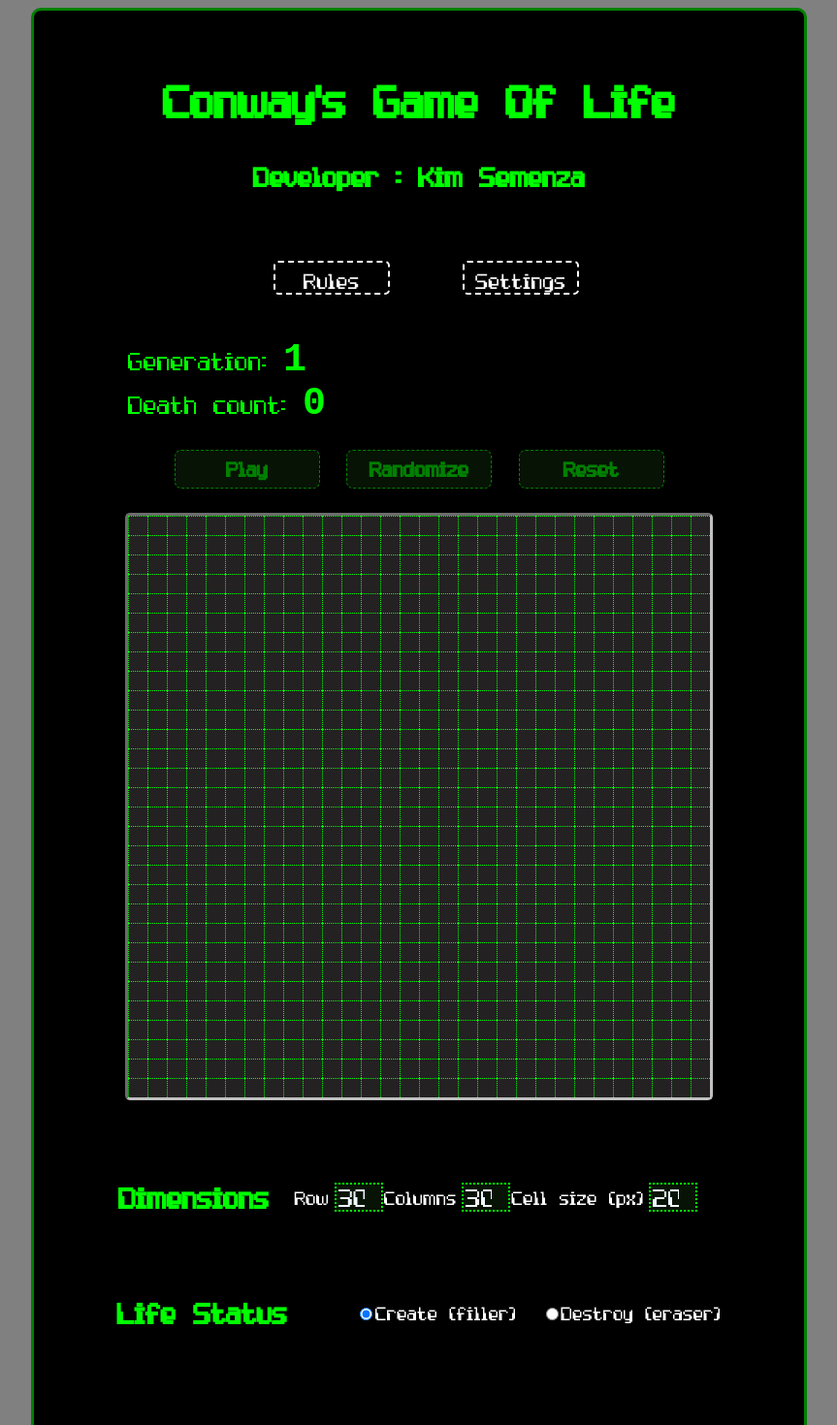
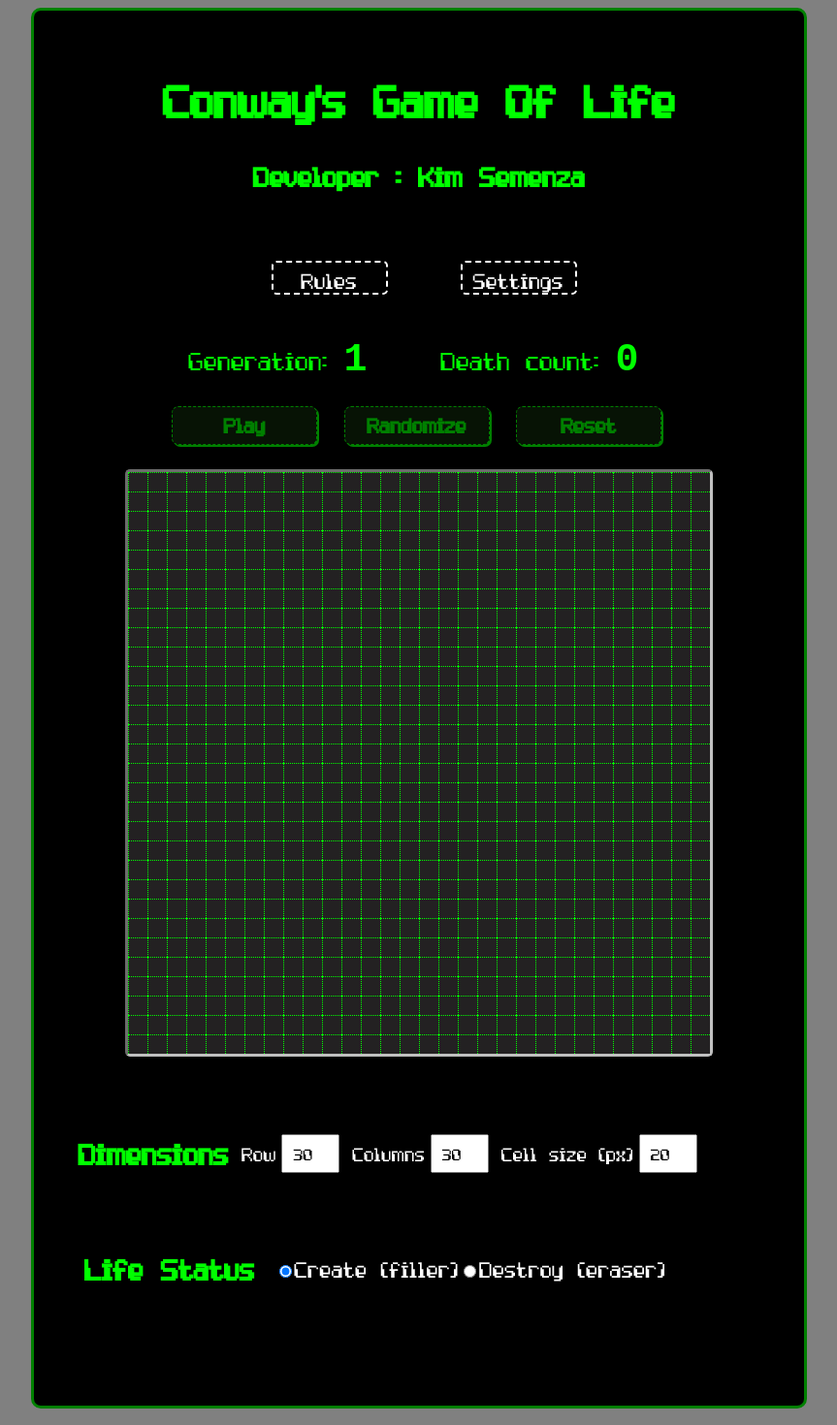
Before and after one commit to ksemenza/conway-life-game-js, a React (Create React App) app: page / in a window 1280 px wide. Shown: the top 1470 px of the page at 97% size, without its empty margins (208-1071 px from the left). Built offline with nearby package versions, Linux system fonts and the light colour scheme.

Commit message:
fixed escape issue

```diff
--- a/src/App.css
+++ b/src/App.css
@@ -122,6 +122,13 @@ body {
   font-size: 42px;
 }
 
+.info-data{
+  display: flex;
+  margin: 0 auto;
+  padding-left: 65px;
+  font-family: pixel-font;
+}
+
 .info_body {
   font-size: 40px;
   display: flex;
@@ -135,9 +142,6 @@ body {
 flex-direction: column;
 
 }
-
-
-
 
 
 .controls_buttons {
@@ -155,25 +159,23 @@ flex-direction: column;
   height: 40px;
   font-weight: bold;
   border:1px dashed green;
+  box-shadow: 2px 2px green;
+  background-color: #071305;
   cursor: pointer;
   width: 150px;
   font-family: pixel-font;
   font-size: 32px;
   color: green;
-  background-color: #071305;
-  box-shadow: 2px 2px black;
-
-
 
 
 }
 
 .button:hover {
   font-family: 'Courier New', Courier, monospace;
-  color: white;
+  color: lime;
   font-size: 25px;
-  border:2px dotted green;
-  box-shadow: 2px 2px green;
+  box-shadow: 2px 2px lime;
+  border:2px solid green;
 
 }
 
@@ -212,8 +214,8 @@ flex-direction: column;
   padding: 32px;
   transition-duration: 200ms;
   border:2px dashed lime;
-  margin-top: -550px;
-
+  align-items: flex-start;
+  margin-bottom: 250px;
 }
 
 .message_fading {
@@ -232,8 +234,8 @@ flex-direction: column;
 
 .options_heading {
 font-size: 45px;
+margin-left: -65px;
 color: lime;
-margin-right: 25px;
 }
 
 .stats_value {
@@ -252,6 +254,7 @@ margin-right: 25px;
   color: white;
 
 
+
 }
 
 .option {
@@ -268,14 +271,12 @@ margin-right: 25px;
 }
 
 .option_input {
-  width: 50px;
-  height: 30px;
-  font-size: 40px;
+  width: 60px;
+  height: 40px;
+  font-size: 25px;
   text-align: center;
-  font-family: 'pixel-font';
-  border: 2px dotted lime;
-  background-color: #071305;
-  color: aliceblue;
+  font-family: pixel-font;
+  margin: 0 auto;
 }
 .help_item {
   cursor: help;
@@ -286,7 +287,7 @@ margin-right: 25px;
 }
 
 .tool {
-  font-size: 30px;
+  font-size: 35px;
   margin-left: 20px;
   display: flex;
   justify-content: center;
@@ -298,10 +299,7 @@ margin-right: 25px;
 .tools {
   display: flex;
   width: 100%;
-}
-
-.tool_option {
-  margin-left: 25px;
+  margin-left: 20px;
 }
 
 .square {
--- a/src/App.js
+++ b/src/App.js
@@ -1,11 +1,11 @@
 import React from 'react';
 import './App.css';
-import {makeFalsyArray, arrIsFalsy, validateNumber, copyArray, } from './logic/GameLogicHelper'
+import {makeFalsyArray, arrIsFalsy, validateNumber, copyArray, } from './logic/GameLogic'
 import Board from './components/Board'
 import Info from './components/Info'
 import Controls from './components/Controls'
 import Message from './components/Message'
-
+import Options from './components/Options'
 
 class App extends React.Component {
   constructor() {
@@ -20,7 +20,7 @@ class App extends React.Component {
       deathCount: 0,
       tool: "filler",
       message: {
-        text: null, //2 timeouts for smooth transition
+        text: null, //2 timeouts for smooth messages
         timer1: null, //set opacity to 0
         timer2: null //remove from the DOM
       }
@@ -29,8 +29,7 @@ class App extends React.Component {
   }
 
   displayMessage = (text, timer) => {
-    //TODO Change speed
-    const delay = this.hideMessage() ? 5000 : 0; //remove previous message
+    const delay = this.hideMessage() ? 500 : 0; //remove previous message
     setTimeout(() => {
       this.setState({
         message: {
@@ -64,8 +63,14 @@ class App extends React.Component {
     }
   };
 
+  handleSizeChange = event => {
+    const newSize = validateNumber(event.target.value) || 1;
+    this.setState({
+      squareSize: newSize
+    });
+  };
 
-  /* START of SETTING BUTTONS */
+
   handleHelpClick = () => {
     const text = `Any live cell with two or three live neighbors survives.
     Any dead cell with three live neighbors becomes a live cell.
@@ -81,18 +86,6 @@ class App extends React.Component {
     return this.displayMessage(text, 10000);
   };
 
-
-  /* END of SETTING BUTTONS */
-
-
-/** START OF OPTIONS EVENT HANDLERS  */
-/** ROW LENGTH, COLUMN LENGTH, SQUARE PX SIZE, CELL FILLER/ERASER */
-  handleSizeChange = event => {
-    const newSize = validateNumber(event.target.value) || 1;
-    this.setState({
-      squareSize: newSize
-    });
-  };
 
 
   handleRowChange = event => {
@@ -115,17 +108,6 @@ class App extends React.Component {
     });
   };
 
-  handleToolChange = (event) => {
-    this.setState({
-      tool: event.target.value
-    })
-  }
-/** END OF OPTIONS EVENT HANDLERS  */
-
-
-
-/**START OF GAME PLAY BUTTON HANDLERS */
-/** RESET, START/PAUSE, RANDOM */
   handleReset = () => {
     const { rows, cols } = this.state;
     const newSquares = makeFalsyArray(rows, cols);
@@ -137,7 +119,27 @@ class App extends React.Component {
       intervalId: null
     });
   };
+  handleToolChange = (event) => {
+    this.setState({
+      tool: event.target.value
+    })
+  }
+  handleMouseMove = (i, j) => {
+    if (!this.isDown) return;
+    if ((this.state.squares[i][j] && this.state.tool === "filler")||
+    (!this.state.squares[i][j] && this.state.tool === "eraser")) return;
+    const squares = copyArray(this.state.squares);
+    squares[i][j] = this.state.tool ==="filler";
+    this.setState({
+      squares: squares
+    });
+  };
+  handleClick = (i,j) => {
+    this.isDown = true;
+    this.handleMouseMove(i,j);
+    this.isDown = false
 
+  }
   handleStartPause = () => {
     let intervalId;
     if (this.state.intervalId) {
@@ -154,7 +156,6 @@ class App extends React.Component {
     this.setState({
       intervalId: intervalId
     });
-
   };
 
   handleRandomize = () => {
@@ -172,49 +173,29 @@ class App extends React.Component {
     });
   };
 
-  /**END OF GAME PLAY BUTTON HANDLERS */
-
-  /**START MOUSE EVENT HANDLERS */
-
-  handleMouseMove = (i, j) => {
-    if (!this.isDown) return;
-    if ((this.state.squares[i][j] && this.state.tool === "filler")||
-    (!this.state.squares[i][j] && this.state.tool === "eraser")) return;
-    const squares = copyArray(this.state.squares);
-    squares[i][j] = this.state.tool ==="filler";
-    this.setState({
-      squares: squares
-    });
+  handleMouseDown = () => {
+    this.isDown = true;
   };
 
-  handleClick = (i,j) => {
-    this.isDown = true;
-    this.handleMouseMove(i,j);
-    this.isDown = false
-
-  }
-
-  /**END MOUSE EVENT HANDLERS */
-
-
-  /** GAME LOGIC INITIATED FROM ./logic/GameLogic.js */
+  handleMouseUp = () => {
+    this.isDown = false;
+  };
 
   makeNextGeneration = () => {
 
-    //state of squares
+    //declaring state of existing squares
     const currentSquares = this.state.squares;
 
-    // checking if board is empty
+    //filter looking while running for filled square
     if (
       currentSquares.filter(
         row => row.filter(square => square === true).length > 0
       ).length === 0
     )
-    //Exit Message
-    //Stopping program
+    //If board no longer contain alive cells message returning generation number
     {
       this.displayMessage("The last generations " + this.state.genNumber, 2000);
-      // return this.handleStartPause();
+      return this.handleStartPause();
     }
 
     //Create temp array to iterate over board
@@ -241,7 +222,7 @@ class App extends React.Component {
           }
         }
 
-    //Implementing rule life logic of population
+    //Implementing rule logic of population
         if (currentSquares[i][j]) {
           if (neighborNum > 1 && neighborNum < 4 ) {
             nextSquares[i][j] = true;
@@ -261,8 +242,6 @@ class App extends React.Component {
       deathCount: deathCount
     });
   };
-
-
 
   render() {
     return (
--- a/src/components/Info.js
+++ b/src/components/Info.js
@@ -7,9 +7,11 @@ const Info = props => {
 
     return (
       <section className="info">
+
         <h1 className="heading info_heading">Conway's Game Of Life
         <br/><span className='my-name'>Developer : Kim Semenza</span>
         </h1>
+
         <div className="info_section help">
         <div className='ctx-wrap'>
         <div className='setup-btn'>
@@ -20,12 +22,14 @@ const Info = props => {
           </div>
         <div className="info_body">
           <div className="info_section stats">
+          <div className='info-data'>
             <div className="stats_label">
               Generation: <span className="stats_value">{props.genNumber}</span>{" "}
             </div>
             <div className="stats_label">
               Death count:{" "}
               <div className="stats_value">{props.deathCount}</div>{" "}
+              </div>
             </div>
             </div>
 
```
Also changed, not shown: src/logic/GameLogic.js (renamed from src/logic/GameLogicHelper.js).
